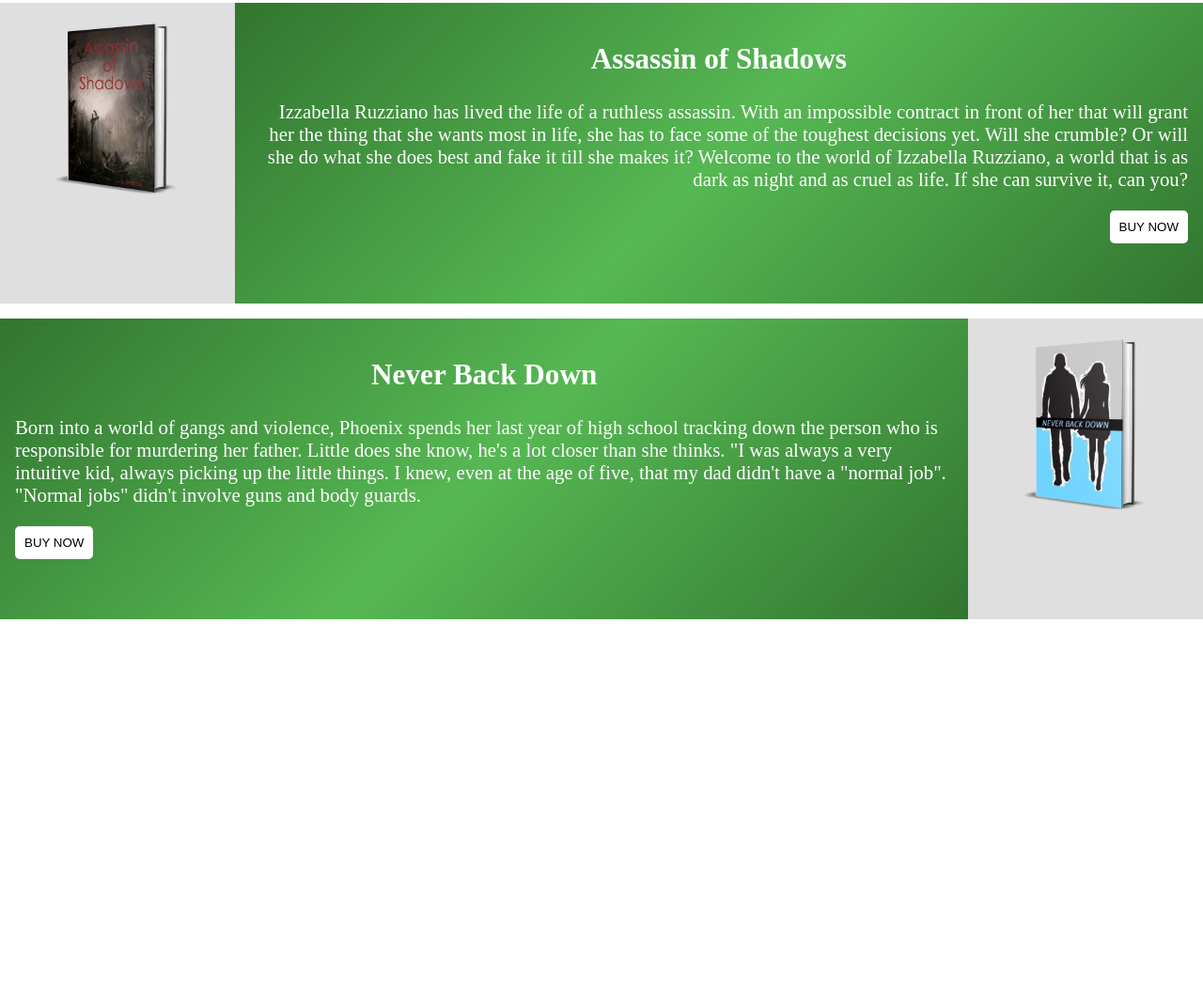
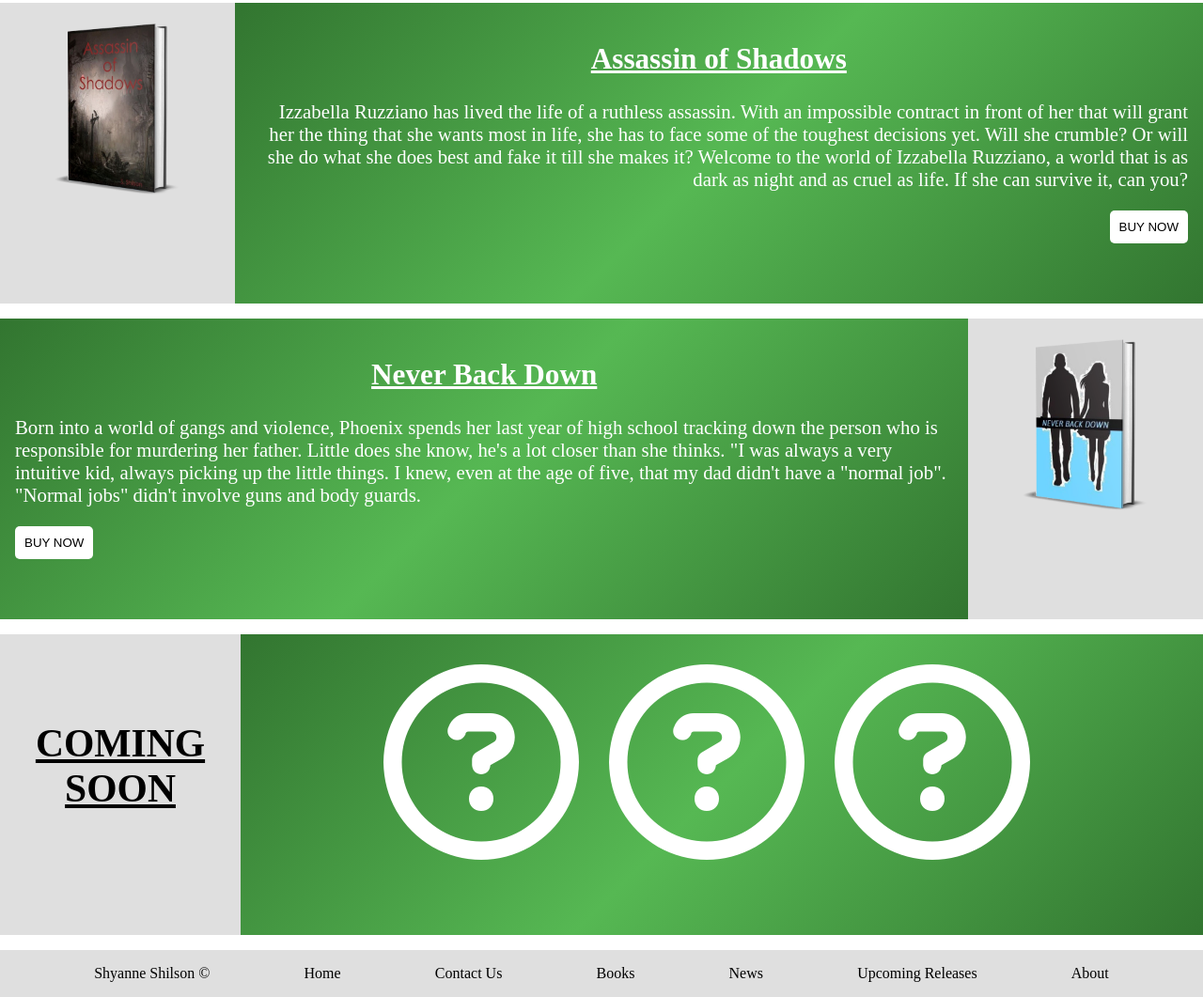
Before and after one commit to trs1323/mock-book-website, a website: page dist/index.html in a window 1280 px wide. Shown: the part 765-1826 px from the top of the page at 94% size. Before the commit the page ends 1424 px from the top, so only its background shows below. Drawn offline with Linux system fonts and the light colour scheme.

Commit message:
added about page, footer and coming soon on index

```diff
--- a/scss/main.scss
+++ b/scss/main.scss
@@ -160,6 +160,7 @@ body {
 
         h2 {
             text-align: center;
+            text-decoration: underline;
         }
 
         button {
@@ -180,6 +181,7 @@ body {
     justify-content: center;
     align-content: center;
     text-align: left;
+    margin-bottom: 1rem;
 
     .book-two-img {
         background: rgb(223, 223, 223);
@@ -202,6 +204,7 @@ body {
 
         h2 {
             text-align: center;
+            text-decoration: underline;
         }
 
         button {
@@ -214,3 +217,73 @@ body {
         }
     }
 }
+
+//coming soon
+.coming-soon-container {
+    display: flex;
+    height: 40vh;
+    justify-content: center;
+    align-content: center;
+    text-align: center;
+    margin-bottom: 1rem;
+
+    .coming-soon-text {
+        padding-top: 4rem;
+        width: 20vw;
+        background: rgb(223, 223, 223);
+        font-size: 1.3rem;
+        text-transform: uppercase;
+        text-decoration: underline;
+    }
+
+    .coming-soon-img {
+        background: lighten($primary-color, 20%); //rgb(50, 117, 48)
+        background: -moz-linear-gradient(-45deg, $primary-color 0%, lighten($primary-color, 20%) 50%, $primary-color 100%);
+        background: -webkit-linear-gradient(-45deg, $primary-color 0%, lighten($primary-color, 20%) 50%, $primary-color 100%);
+        background: linear-gradient(135deg, $primary-color 0%, lighten($primary-color, 20%) 50%, $primary-color 100%);
+        font-size: 1.3rem;
+        width: 80vw;
+        color: #fff;
+
+        i {
+            padding-top: 2rem;
+            padding-right: 2rem;
+        }
+    }
+}
+
+//footer
+.footer {
+    display: flex;
+    justify-content: space-evenly;
+    align-content: center;
+    text-decoration: none;
+    color: black;
+    text-align: center;
+    background: rgb(223, 223, 223);
+
+    a {
+        text-decoration: none;
+        color: black;
+        padding-top: 1rem;
+    }
+}
+
+
+//ABOUT
+
+.about-container {
+    display: flex;
+    height: 100vh;
+    width: 90vw;
+    justify-content: center;
+    align-content: center;
+
+    .about-img {
+        height: 30vh;
+        width: 30vw;
+        background-image: url('/dist/img/about-pic.jpg');
+        background-size: contain;
+        background-repeat: no-repeat;
+    }
+}
```
Also changed, not shown: dist/about.html (added), dist/css/main.css, dist/img/about-pic.jpg (added), dist/index.html.
